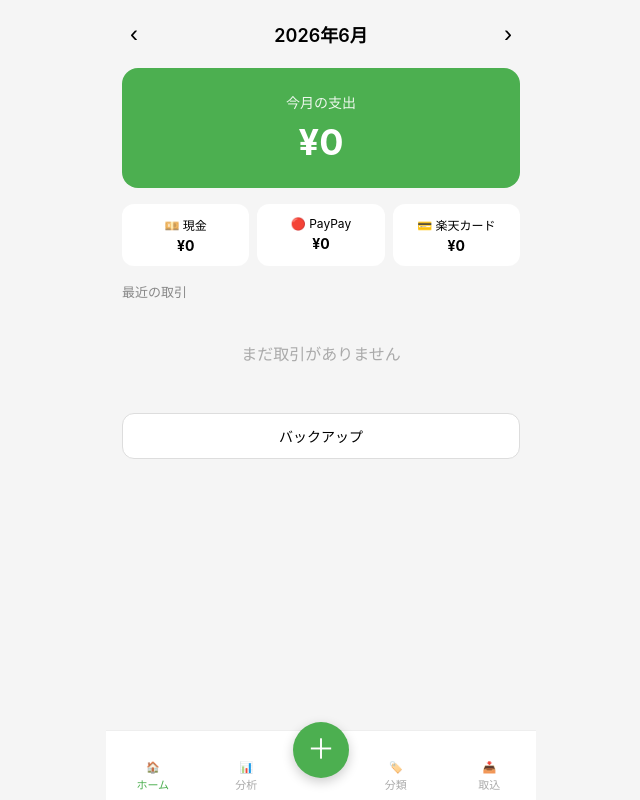
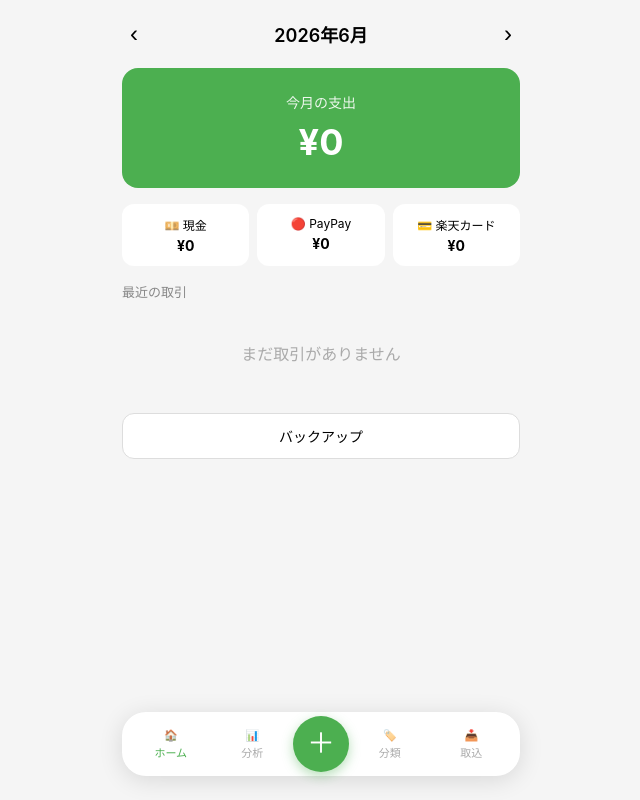
Before and after one commit to jin141216-lab/kakeibo, a React (Vite) app: page / in a window 1280 px wide. Shown: the whole page, without its empty margins (319-959 px from the left). Built offline with nearby package versions, Linux system fonts and the light colour scheme.

Commit message:
float nav bar with rounded corners

```diff
--- a/src/App.css
+++ b/src/App.css
@@ -7,7 +7,7 @@ body {
   margin: 0 auto;
 }
 
-.app { padding-bottom: 80px; }
+.app { padding-bottom: 100px; }
 .page { padding: 16px; }
 
 .header {
@@ -104,19 +104,21 @@ body {
 
 .nav {
   position: fixed;
-  bottom: 0;
+  bottom: 24px;
   left: 50%;
   transform: translateX(-50%);
-  width: 100%;
-  max-width: 430px;
+  width: calc(100% - 32px);
+  max-width: 398px;
   background: white;
-  border-top: 1px solid #eee;
+  border-radius: 24px;
+  box-shadow: 0 4px 24px rgba(0,0,0,0.12);
   display: flex;
   justify-content: space-around;
-  align-items: flex-end;
-  padding: 0 0 8px 0;
-  height: 70px;
+  align-items: center;
+  padding: 8px 8px;
+  height: 64px;
 }
+
 .nav-item {
   display: flex;
   flex-direction: column;
@@ -125,7 +127,7 @@ body {
   font-size: 11px;
   color: #aaa;
   text-decoration: none;
-  padding: 8px 12px 0;
+  padding: 4px 12px;
   flex: 1;
 }
 .nav-item.active { color: #4CAF50; }
@@ -139,8 +141,7 @@ body {
   border-radius: 50%;
   font-size: 28px;
   cursor: pointer;
-  margin-bottom: 14px;
-  box-shadow: 0 4px 12px rgba(0,0,0,0.2);
+  box-shadow: 0 4px 12px rgba(76,175,80,0.4);
   display: flex;
   align-items: center;
   justify-content: center;
```
